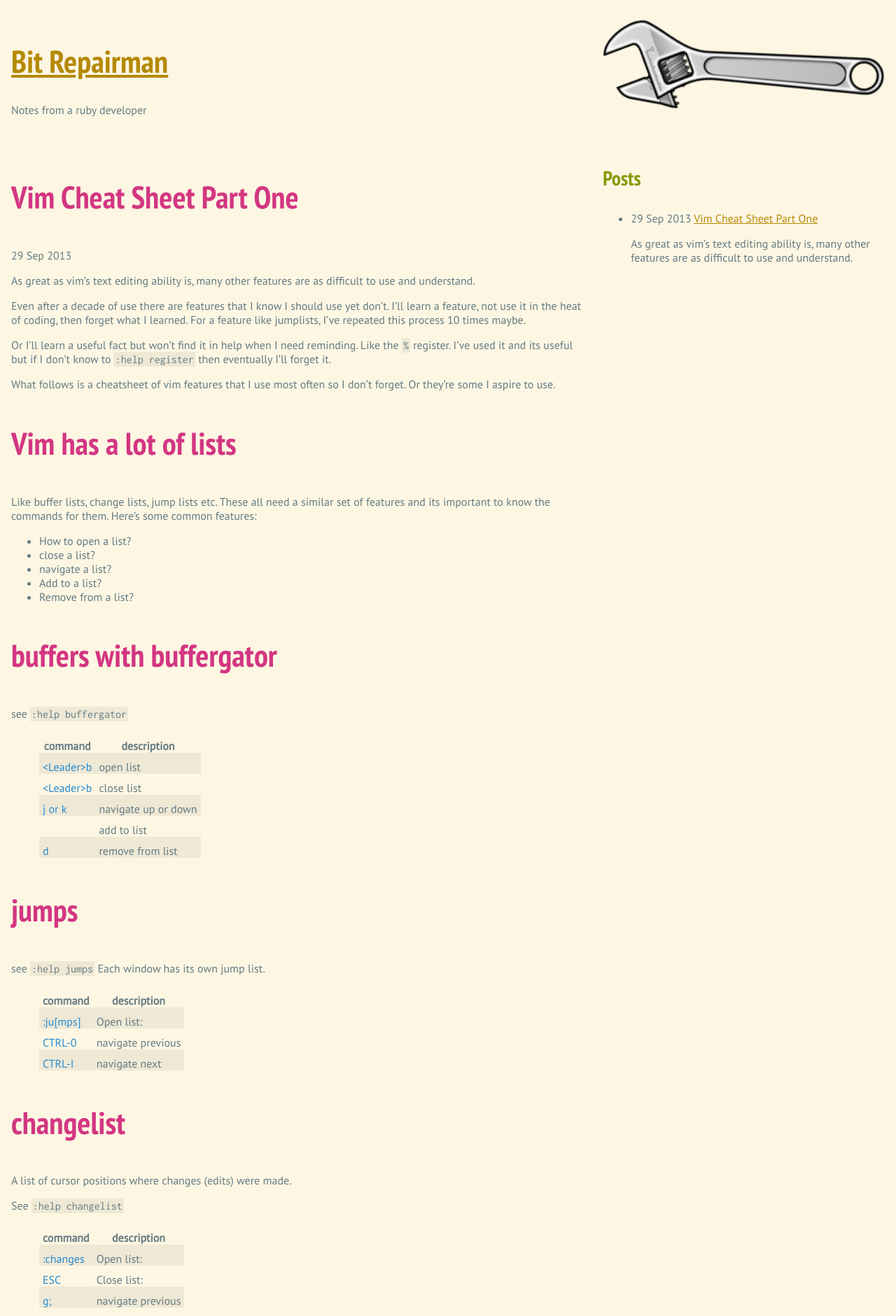
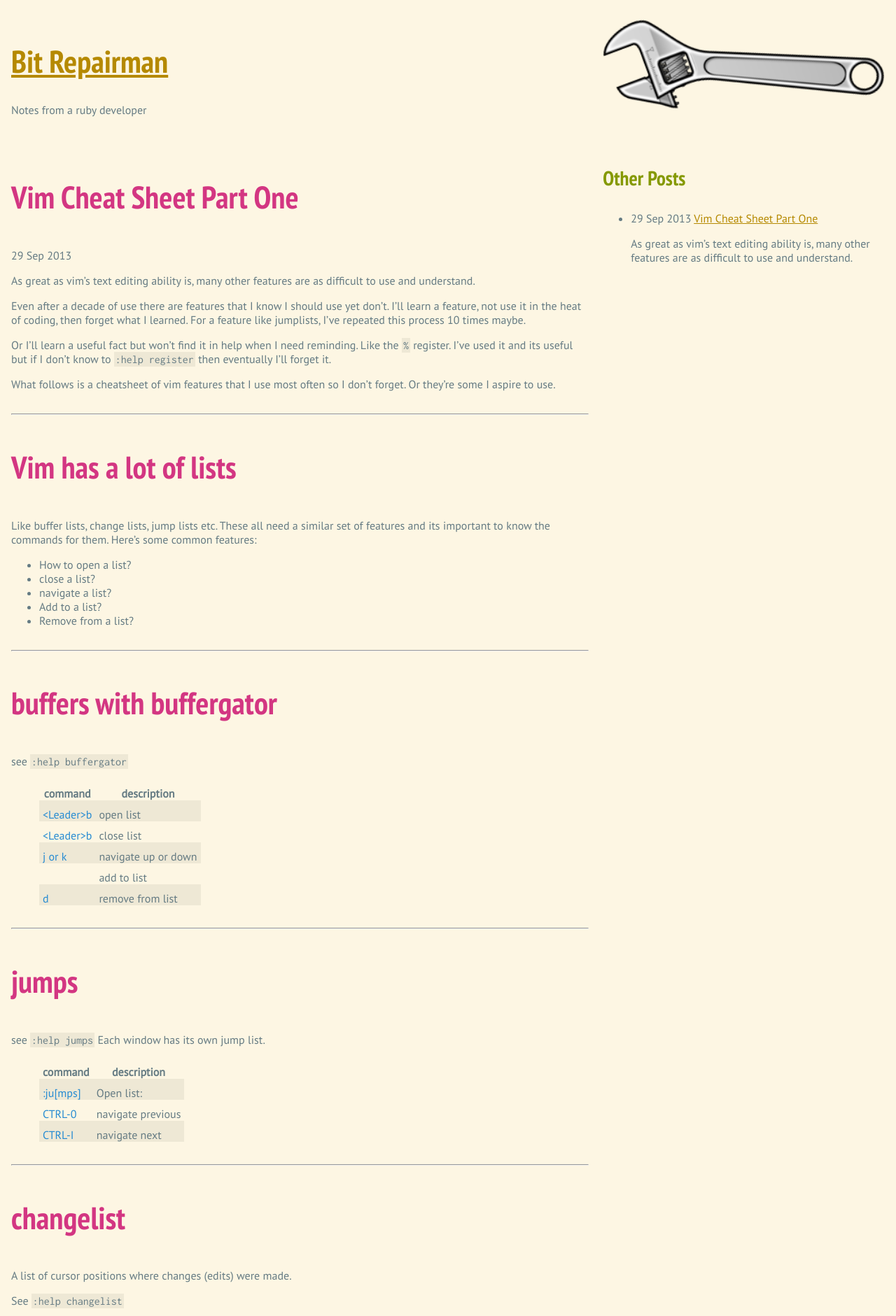
Before and after one commit to ajh/ajh.github.io, a Jekyll site: the page built from _posts/2013-09-29-vim_cheat_sheet_part_one.md, in a window 1280 px wide. Shown: the top 1881 px of the page at 70% size. Built offline with Jekyll 4.4.1, drawn with Linux system fonts in a browser that asks for light colours; Markdown is read by kramdown in place of the engine named in the settings.

Commit message:
Add a bunch of hr's to help separate the sections

```diff
--- a/_config.yml
+++ b/_config.yml
@@ -1,8 +1,11 @@
 name: Bit Repairman
 markdown: redcarpet
 redcarpet:
-  extensions: ["tables"]
-
+  extensions:
+    - tables
+    - no_intra_emphasis
+    - underline
+    - highlight
 pygments: true
 
 exclude:
--- a/_layouts/post.html
+++ b/_layouts/post.html
@@ -9,7 +9,7 @@ layout: default
 </article>
 
 <aside class="col span_1_of_3">
-  <h3>Posts</h3>
+  <h3>Other Posts</h3>
   <ul class="posts">
     {% for post in site.posts %}
       <li class="post">
--- a/css/main.css
+++ b/css/main.css
@@ -39,3 +39,7 @@ article table tbody tr:nth-child(odd) {
 article table td:first-child {
   color: #268bd2;
 }
+
+article hr {
+  margin-top: 2em;
+}
```
Also changed, not shown: _posts/2013-09-29-vim_cheat_sheet_part_one.md (+10 -0 lines).
